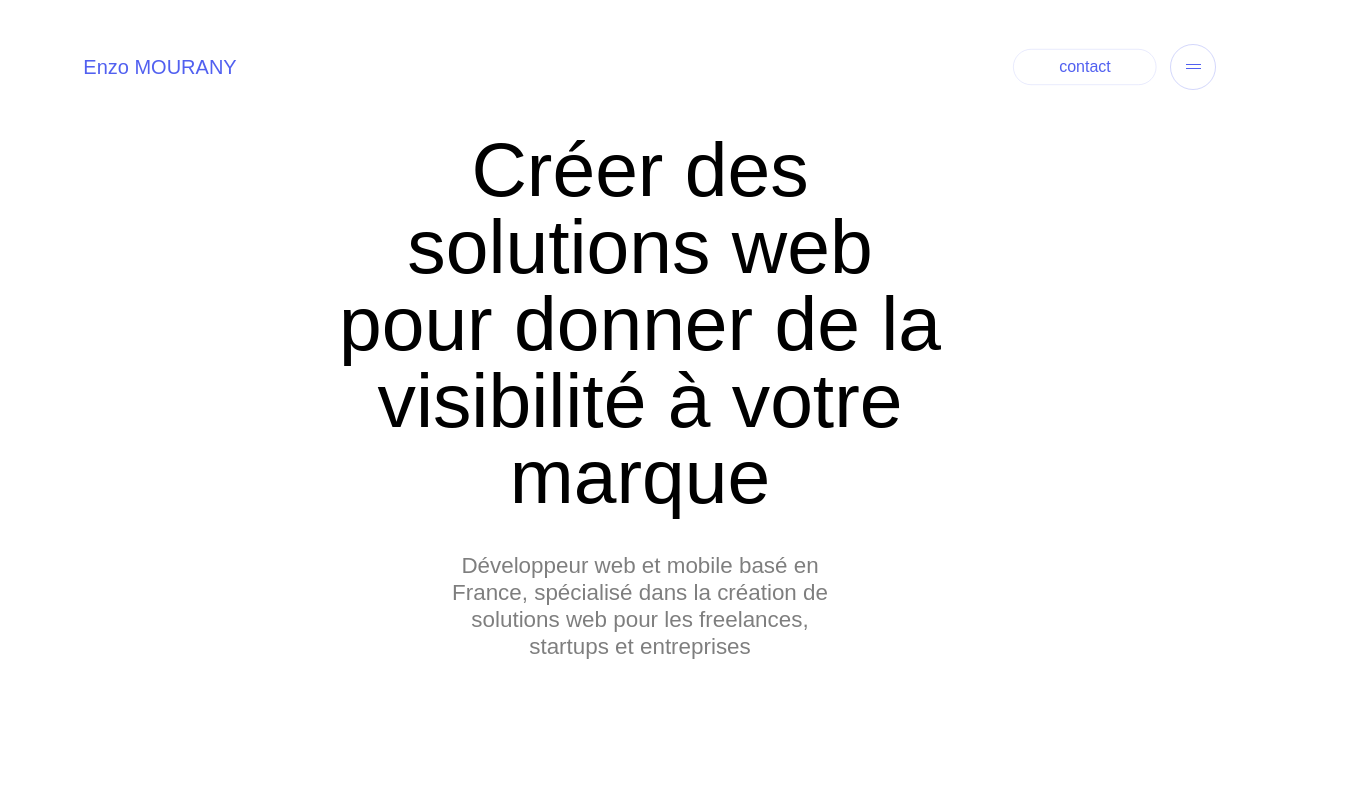
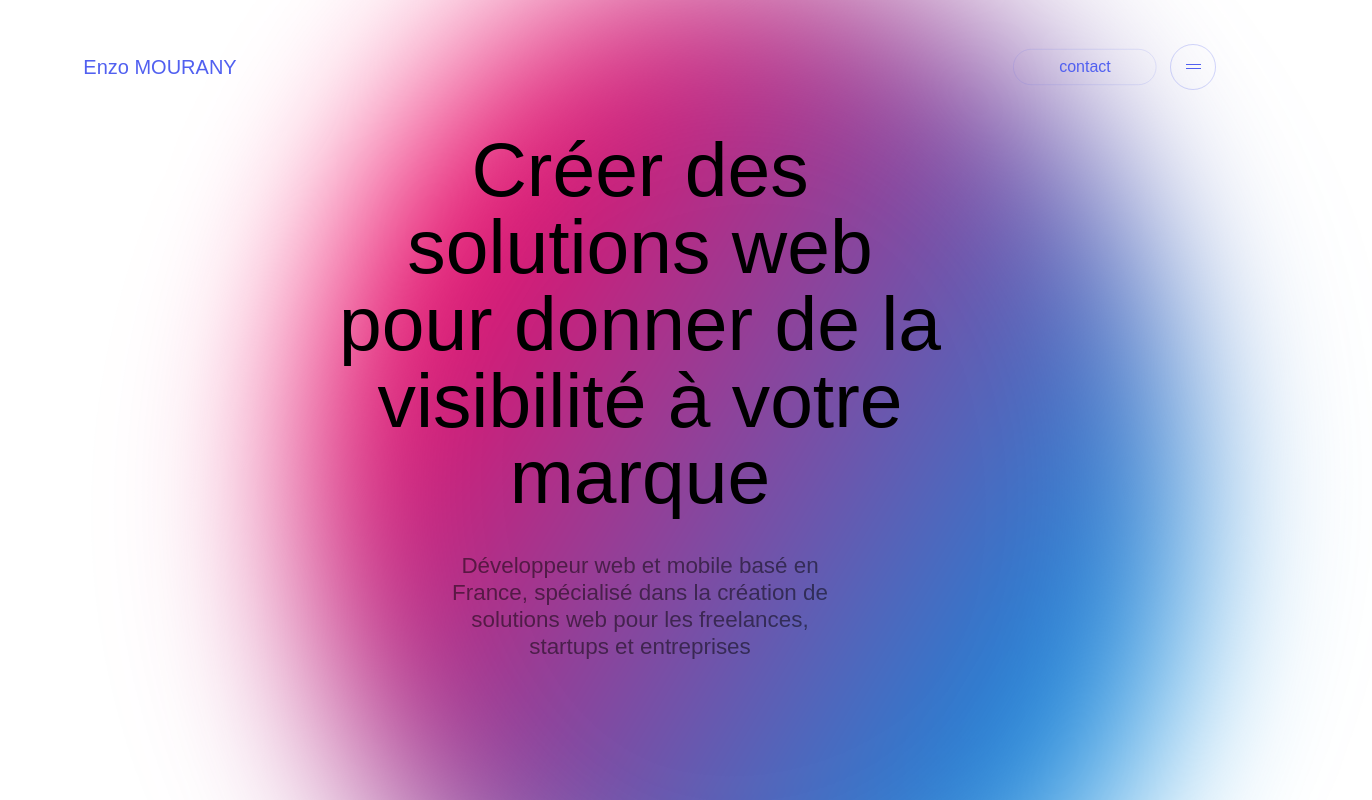
Before and after one commit to enzo-mourany/portfolio-v2, a Next.js app: page / in a window 1280 px wide. Shown: the top 800 px of the page, 1372 px wide, since content can reach past the window. Built offline with nearby package versions, Linux system fonts and the light colour scheme.

Commit message:
feat: add new Blob

```diff
--- a/app/page.tsx
+++ b/app/page.tsx
@@ -9,6 +9,7 @@ import { Solution } from '../components/homepage/Solution';
 import { Services } from '../components/homepage/Services';
 import { Strategy } from '../components/homepage/Strategy';
 import { Expertise } from '../components/homepage/Expertise';
+import { Blob } from '../components//Blob';
 
 const HomePage = () => {
   const postMetadata: PostMetadata[] = getPostMetadata();
@@ -26,6 +27,7 @@ const HomePage = () => {
         <Strategy />
         <Expertise />
       </div>
+      <Blob />
     </>
   )
 };
--- /dev/null
+++ b/components/Blob.tsx
@@ -0,0 +1,10 @@
+import styles from '../styles/Blob.module.scss';
+
+export const Blob: React.FC = () => {
+  return (
+    <>
+      <div className={styles.blob}></div>
+      <div className={styles.blur}></div>
+    </>
+  )
+};
--- a/styles/Blob.module.scss
+++ b/styles/Blob.module.scss
@@ -1,25 +1,27 @@
+@import './colors.scss';
+
 .blob {
-  height: 500px;
+  height: 900px;
   aspect-ratio: 1;
   position: absolute;
-  left: 50%;
-  top: 50%;
+  left: 23%;
+  top: 5%;
   transform: translate(-50%, -50%);
   border-radius: 50%;
   background: linear-gradient(
     to right,
-    aquamarine,
-    mediumpurple
+    $cyan,
+    $red
   );
   animation: rotate 20s infinite;
-  filter: blur(200px);
+  filter: blur(80px);
 }
 .blur {
   height: 100%;
   width: 100%;
   position: absolute;
   z-index: 2;
-  backdrop-filter: blur(200px);
+  backdrop-filter: blur(10px);
 }
 
 @keyframes rotate {
@@ -27,7 +29,7 @@
     transform: rotate(0deg);
   }
   50% {
-    scale: 1 1.5;
+    scale: 1 1.2;
   }
   to {
     transform: rotate(360deg);
```
